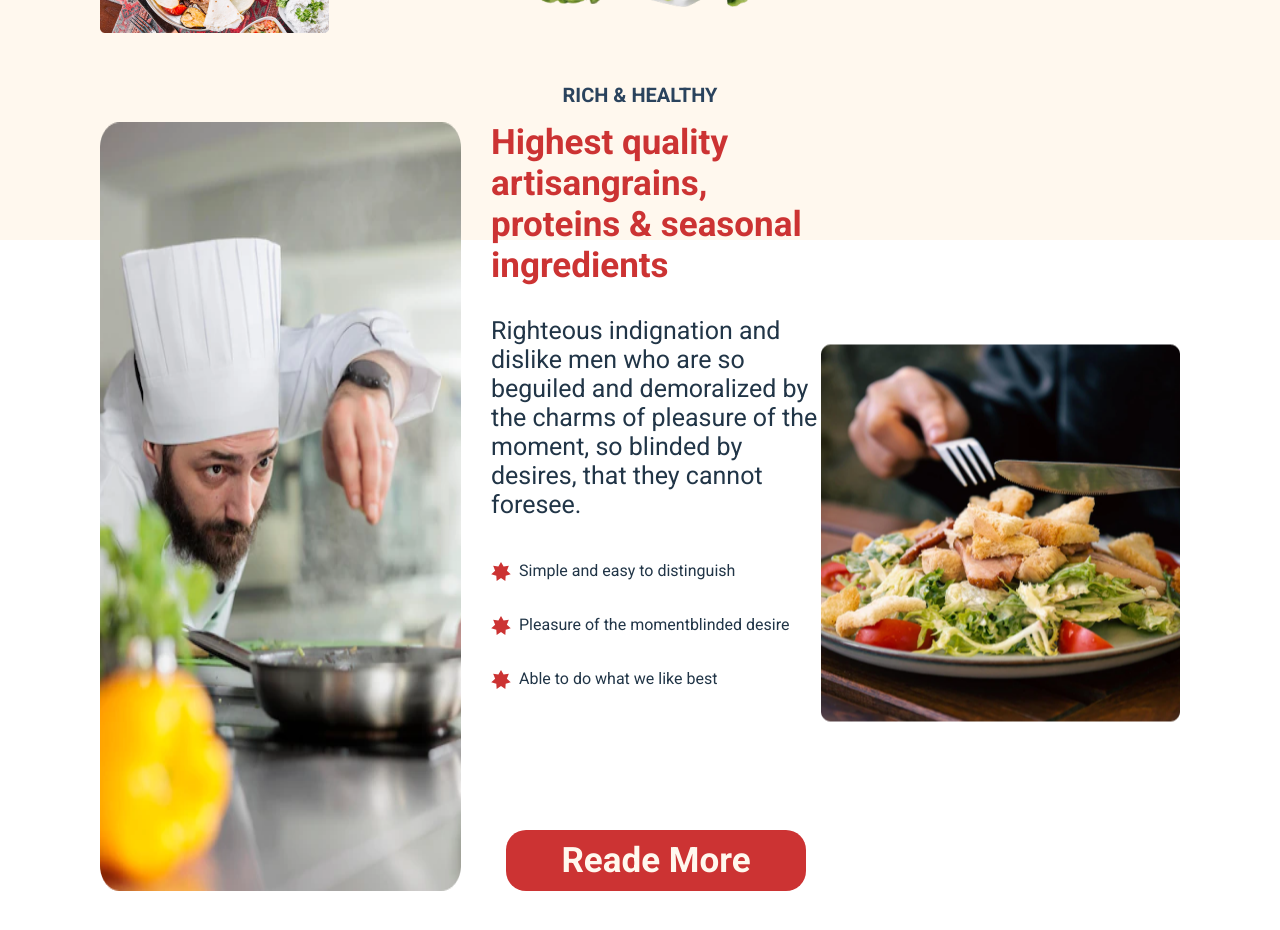
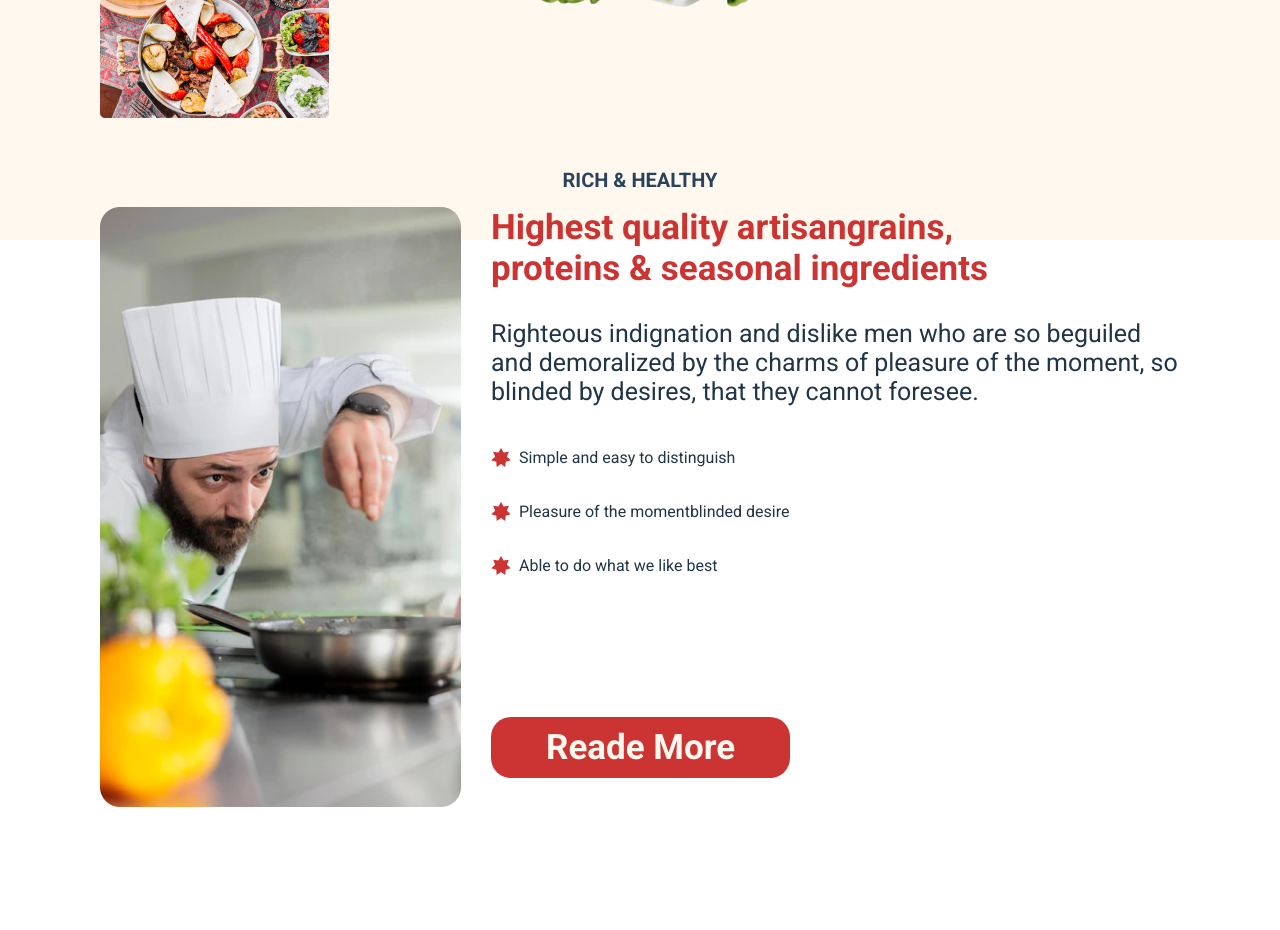
Before and after one commit to g1org11/crave_cart, a React (Vite) app: page / in a window 1280 px wide. Shown: the part 560-1490 px from the top of the page. After the commit the page ends 1417 px from the top, so only its background shows below. Built offline with nearby package versions, Linux system fonts and the light colour scheme.

Commit message:
add responsive in blog section

```diff
--- a/src/components/mian-page-components/MainPageBlog.tsx
+++ b/src/components/mian-page-components/MainPageBlog.tsx
@@ -9,7 +9,7 @@ const MainPageBlog = () => {
     <BlogContainer>
       <Title>RICH & HEALTHY</Title>
       <BlogInfo>
-        <img src={blogimg1} alt="blogimg1" />
+        <BlogImgOne src={blogimg1} alt="blogimg1" />
         <Infos>
           <h2>Highest quality artisangrains, proteins & seasonal ingredients</h2>
           <p>
@@ -49,11 +49,24 @@ const BlogContainer = styled.div`
   flex-direction: column;
   padding: 0 100px;
   margin-bottom: 50px;
+  @media (max-width: 795px) {
+    padding: 0px 50px;
+  }
 `;
 
 const BlogInfo = styled.div`
+  width: 100%;
   display: flex;
   align-items: top;
+  justify-content: space-evenly;
+  position: relative;
+  @media (max-width: 1300px) {
+    justify-content: space-between;
+  }
+  @media (max-width: 720px) {
+    flex-direction: column;
+    row-gap: 20px;
+  }
 `;
 
 const Title = styled.h2`
@@ -74,6 +87,9 @@ const Infos = styled.div`
     line-height: normal;
     color: ${defaultTheme.colors.red};
     margin-bottom: 30px;
+    @media (max-width: 1110px) {
+      font-size: 28px;
+    }
   }
   p {
     max-width: 801px;
@@ -82,6 +98,9 @@ const Infos = styled.div`
     font-weight: 400;
     line-height: normal;
     margin-bottom: 40px;
+    @media (max-width: 1110px) {
+      font-size: 18px;
+    }
   }
   li {
     display: flex;
@@ -102,15 +121,33 @@ const Infos = styled.div`
     color: ${defaultTheme.colors.floralwhite};
     background-color: ${defaultTheme.colors.red};
     margin-top: 109px;
+    @media (max-width: 1110px) {
+      font-size: 28px;
+    }
   }
 `;
 const ButtonDiv = styled.div`
-  display: flex;
+  /* display: flex;
   align-items: center;
-  justify-content: center;
+  justify-content: center; */
+`;
+const BlogImgOne = styled.img`
+  width: 361px;
+  height: 600px;
+  @media (max-width: 920px) {
+    width: 280px;
+  }
+  @media (max-width: 720px) {
+    width: 100%;
+  }
 `;
 const BlogImgTwo = styled.img`
   width: 359px;
   height: 377px;
-  transform: translateY(222.5px);
+  position: absolute;
+  bottom: 0;
+  right: 0;
+  @media (max-width: 1300px) {
+    display: none;
+  }
 `;
--- a/src/components/mian-page-components/PopularItems.tsx
+++ b/src/components/mian-page-components/PopularItems.tsx
@@ -1,4 +1,4 @@
-import React from "react";
+// import React from "react";
 import styled from "styled-components";
 import { defaultTheme } from "../../defaultTheme";
 import dish1 from "../../assets/mainpage/dish1.png";
```
